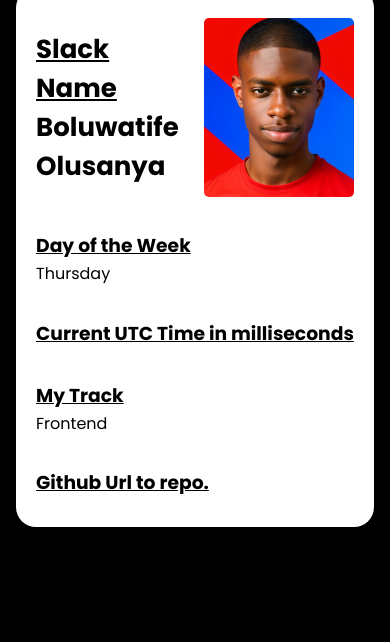
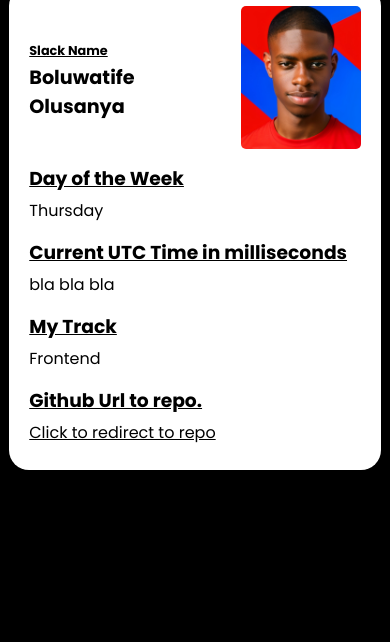
Before and after one commit to t3ch-spawn/hng-task-one, a plain HTML site: page index.html in a window 390 px wide. Shown: the part 218-860 px from the top of the page. Drawn offline with Linux system fonts and the light colour scheme.

Commit message:
styling adjustments

```diff
--- a/index.html
+++ b/index.html
@@ -43,7 +43,7 @@
       <div class="info-container">
         <h3>Current UTC Time in milliseconds</h3>
 
-        <p class="time" data-testid="currentUTCTime"></p>
+        <p class="time" data-testid="currentUTCTime">bla bla bla</p>
       </div>
 
       <!-- Track -->
@@ -57,6 +57,8 @@
       <div class="info-container">
         <h3>Github Url to repo.</h3>
 
+        <a href="https://github.com/t3ch-spawn/hng-task-one.git" data-testid="githubURL">Click to redirect to repo</a>
+
         <p></p>
       </div>
 
--- a/styles.css
+++ b/styles.css
@@ -1,4 +1,10 @@
 @import url("https://fonts.googleapis.com/css2?family=Poppins:wght@300;400;600;700;800&display=swap");
+
+* {
+  margin: 0;
+  padding: 0;
+  box-sizing: 0;
+}
 
 body {
   font-family: "Poppins";
@@ -23,7 +29,7 @@ main {
   gap: 15px;
 }
 h2 {
-  font-size: 26px;
+  font-size: 1.6rem;
 }
 
 h2 span {
@@ -36,6 +42,10 @@ h3 {
 
 h1 {
   color: white;
+}
+
+a {
+  color: black;
 }
 
 .heading-container {
@@ -53,6 +63,22 @@ h1 {
   max-width: 150px;
 }
 
-.info-container{
-    line-height: 60%;
+@media screen and (max-width: 500px) {
+    .slack-pic{
+        max-width: 120px;
+    }
+
+    h2 {
+        font-size: 1.2rem;
+      }
+
+    h2 span{
+        font-size: 0.8rem;
+    }
 }
+
+.info-container {
+    display: flex;
+    flex-direction: column;
+  gap: 5px;
+}
```
